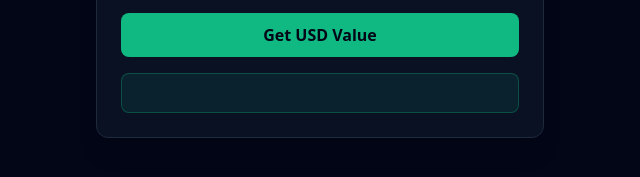
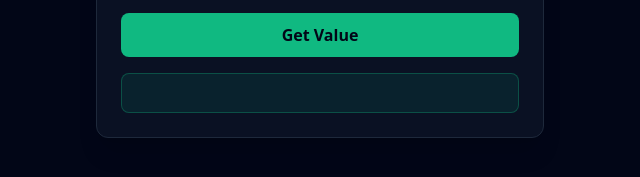
Before and after one commit to taumino04-cell/covert, a plain HTML site: page transfer.html in a window 1280 px wide. Shown: the part 361-538 px from the top of the page, 320-960 px from the left. Drawn offline with nearby package versions, Linux system fonts and the light colour scheme.

Commit message:
feat: update some ui

```diff
--- a/transfer.html
+++ b/transfer.html
@@ -55,7 +55,7 @@
 
         <button type="submit"
           class="w-full inline-flex justify-center items-center gap-2 rounded-lg bg-emerald-500 text-slate-950 font-semibold py-2.5 hover:bg-emerald-400 transition">
-          Get USD Value
+          Get Value
         </button>
       </form>
 
```
